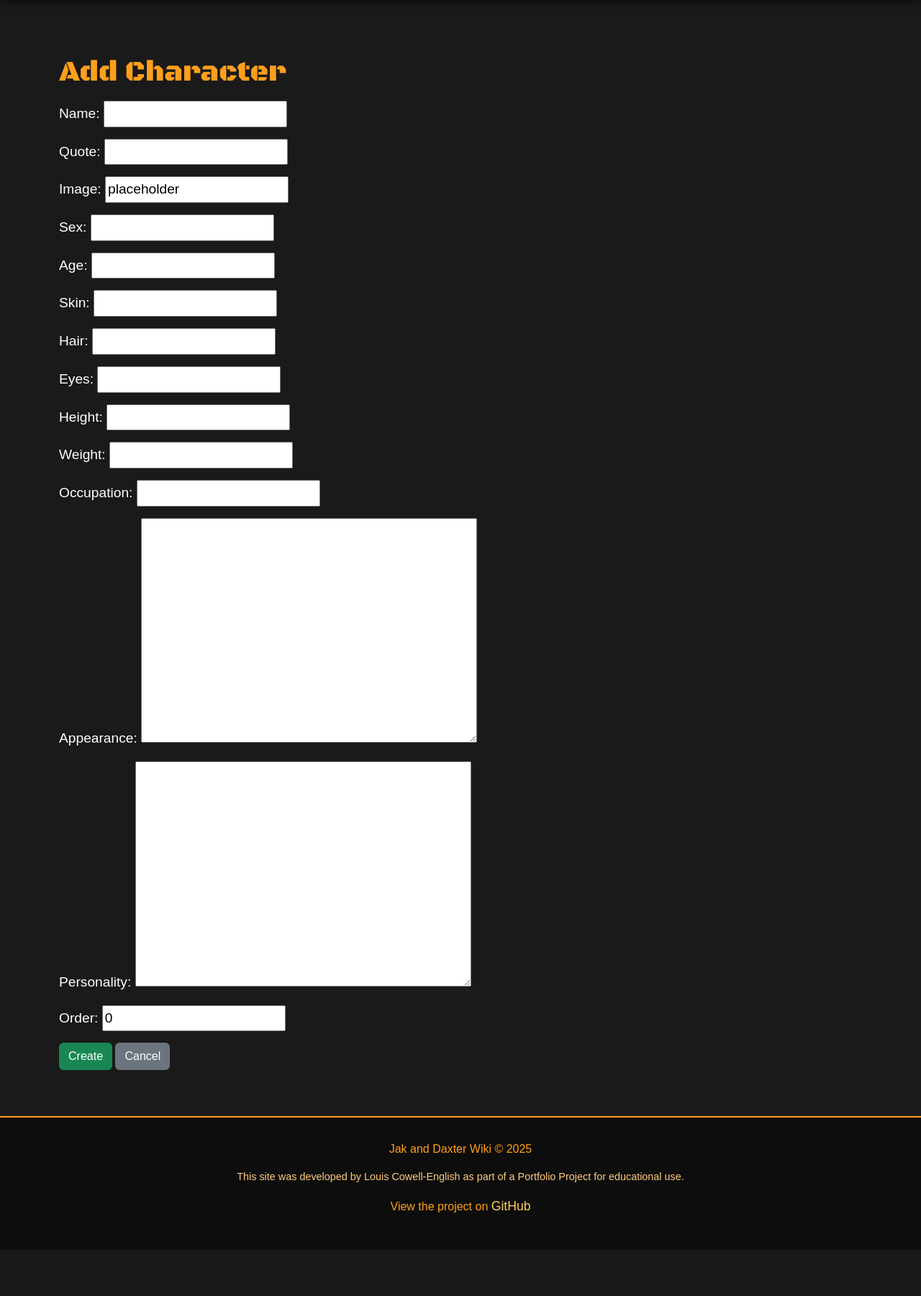
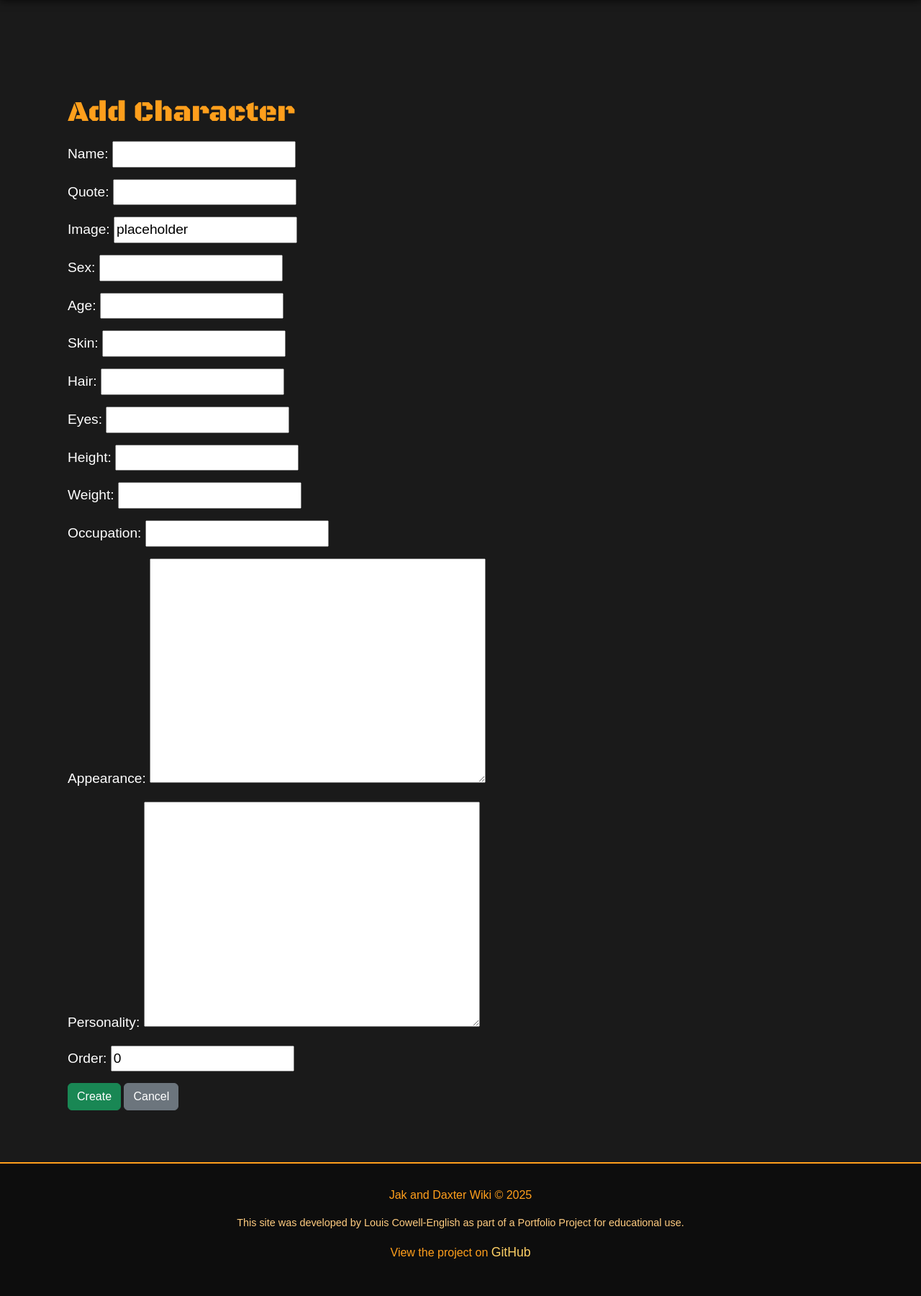
Before and after one commit to LouisCE/jak-and-daxter-wiki, a Django app: page /characters/create/ in a window 1280 px wide. Shown: the part 58-1859 px from the top of the page at 72% size. Before the commit the page ends 1743 px from the top, so only its background shows below. Run offline with Django 5.2, Linux system fonts and the light colour scheme; the visitor is signed in with stand-in values (Sample User, id 1).

Commit message:
Improve base layout and spacing

```diff
--- a/templates/base.html
+++ b/templates/base.html
@@ -99,7 +99,7 @@
     <div class="site-wrapper">
 
         <!-- Page content -->
-        <main>
+        <main class="container-xl py-4 mt-5">
             {% block content %}{% endblock %}
         </main>
 
```
